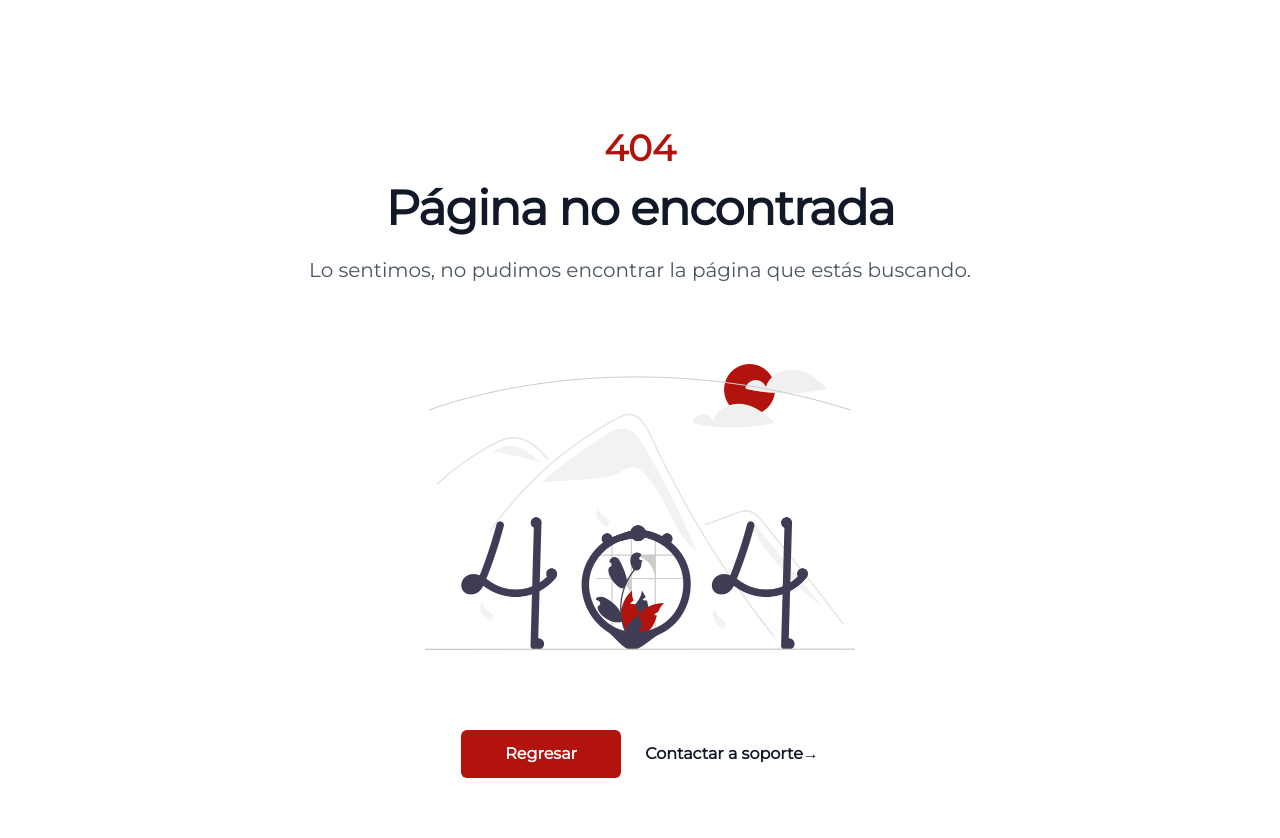
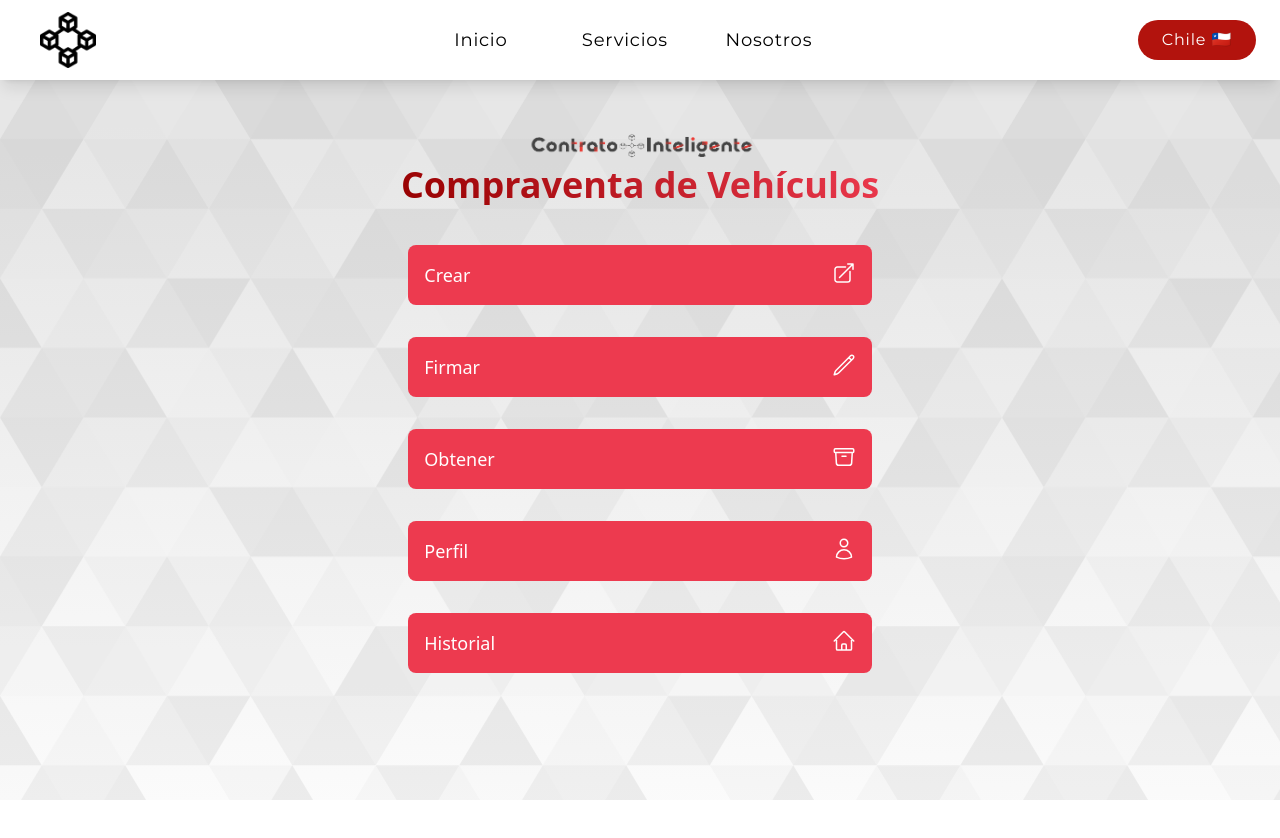
Before and after one commit to DonPatoMalo/Contrato-Inteligente, a React (Vite) app: page /contrato in a window 1280 px wide. Before the commit this address had no page. Shown: the top 838 px of the page. After the commit the page ends 800 px from the top, so only its background shows below. Built offline with nearby package versions, Linux system fonts and the light colour scheme.

Commit message:
[ADD] Contrato Page and logic from SignIn

```diff
--- /dev/null
+++ b/src/Components/Contratos/index.jsx
@@ -0,0 +1,67 @@
+import React from "react";
+import LogoContrato from "../../assets/img/logoContrato.png";
+
+
+function Componentes() {
+      const atributos = {
+            crea: "Crear",
+            firmar: "Firmar",
+            obtener: "Obtener",
+            perfil: "Perfil",
+            historial: "Historial",
+      }
+
+      const iconos = {
+            crea: <svg xmlns="http://www.w3.org/2000/svg" fill="none" viewBox="0 0 24 24" strokeWidth={1.5} stroke="currentColor" className="w-6 h-6">
+                  <path strokeLinecap="round" strokeLinejoin="round" d="M13.5 6H5.25A2.25 2.25 0 003 8.25v10.5A2.25 2.25 0 005.25 21h10.5A2.25 2.25 0 0018 18.75V10.5m-10.5 6L21 3m0 0h-5.25M21 3v5.25" />
+                  </svg>,
+            firmar:<svg xmlns="http://www.w3.org/2000/svg" fill="none" viewBox="0 0 24 24" stroke-width="1.5" stroke="currentColor" class="w-6 h-6">
+                  <path stroke-linecap="round" stroke-linejoin="round" d="M16.862 4.487l1.687-1.688a1.875 1.875 0 112.652 2.652L6.832 19.82a4.5 4.5 0 01-1.897 1.13l-2.685.8.8-2.685a4.5 4.5 0 011.13-1.897L16.863 4.487zm0 0L19.5 7.125" />
+                  </svg>,
+            obtener: <svg xmlns="http://www.w3.org/2000/svg" fill="none" viewBox="0 0 24 24" stroke-width="1.5" stroke="currentColor" class="w-6 h-6">
+                  <path stroke-linecap="round" stroke-linejoin="round" d="M20.25 7.5l-.625 10.632a2.25 2.25 0 01-2.247 2.118H6.622a2.25 2.25 0 01-2.247-2.118L3.75 7.5M10 11.25h4M3.375 7.5h17.25c.621 0 1.125-.504 1.125-1.125v-1.5c0-.621-.504-1.125-1.125-1.125H3.375c-.621 0-1.125.504-1.125 1.125v1.5c0 .621.504 1.125 1.125 1.125z" />
+                  </svg>,
+            perfil: <svg xmlns="http://www.w3.org/2000/svg" fill="none" viewBox="0 0 24 24" stroke-width="1.5" stroke="currentColor" class="w-6 h-6">
+                  <path stroke-linecap="round" stroke-linejoin="round" d="M15.75 6a3.75 3.75 0 11-7.5 0 3.75 3.75 0 017.5 0zM4.501 20.118a7.5 7.5 0 0114.998 0A17.933 17.933 0 0112 21.75c-2.676 0-5.216-.584-7.499-1.632z" />
+                  </svg>,
+            historial: <svg xmlns="http://www.w3.org/2000/svg" fill="none" viewBox="0 0 24 24" stroke-width="1.5" stroke="currentColor" class="w-6 h-6">
+                  <path stroke-linecap="round" stroke-linejoin="round" d="M2.25 12l8.954-8.955c.44-.439 1.152-.439 1.591 0L21.75 12M4.5 9.75v10.125c0 .621.504 1.125 1.125 1.125H9.75v-4.875c0-.621.504-1.125 1.125-1.125h2.25c.621 0 1.125.504 1.125 1.125V21h4.125c.621 0 1.125-.504 1.125-1.125V9.75M8.25 21h8.25" />
+                  </svg>,
+      }
+
+      return (
+            <main className="flex justify-center items-center w-full h-screen">
+                  <section className="m-5 p-5">
+                        <div className="flex justify-center items-center">
+                              <img src={LogoContrato} alt="Logo de contrato" className="w-1/3" />
+                        </div>
+                        <div className="flex justify-center items-center">
+                              <h1 className="font-bold text-gradient text-4xl">
+                                    Compraventa de Vehículos
+                              </h1>
+                        </div>
+                        <ul className="flex justify-center items-center gap-8 flex-wrap mt-10 ">
+                              {Object.keys(atributos).map((clave) => (
+                                    <li
+                                          className="flex justify-between w-2/3 p-4 bg-[#ED3A4F] cursor-pointer
+                                                      text-[#FFFEFE] text-lg rounded-lg hover:bg-red-300
+                                                      hover:transition"
+                                          key={clave}
+                                    >
+                                          <div>
+                                                {atributos[clave]}
+                                          </div>
+
+                                          <div>
+                                                {iconos[clave]}
+                                          </div>
+
+                                    </li>
+                              ))}
+                        </ul>
+                  </section>
+            </main>
+      );
+}
+
+export default Componentes;
--- a/src/Components/SignIn/index.jsx
+++ b/src/Components/SignIn/index.jsx
@@ -1,8 +1,41 @@
-import React from "react"
+import React, { useState } from "react"
 import ContratoImagen from "../../assets/img/logoContrato.png"
 import Ilustracion from "../../assets/img/signIn.png"
+import Contrato from "../../Pages/Contrato"
 
 function SignIn() {
+    const [rut, setRut] = useState("")
+    const [claveUnica, setClaveUnica] = useState("")
+
+    const enviarAutenticacion = async () => {
+        try {
+            const response = await fetch("https://contratoback-desarrollo.up.railway.app/api/auth/login", {
+                method: "POST",
+                headers: {
+                    "Content-Type": "application/json",
+                },
+                body: JSON.stringify({
+                    username: rut,
+                    password: claveUnica,
+                }),
+            });
+
+            if (response.ok) {
+                <Contrato/>
+                const data = await response.json();
+                manejarRespuesta(data);
+            } else {
+                console.error("Error al autenticar");
+            }
+        } catch (error) {
+            console.error("Error de red:", error);
+        }
+    }
+
+    const manejarRespuesta = (data) => {
+        console.log(data)
+    }
+
     return (
         <main className="max-w-screen-xl font-Montserrat mx-auto p-5 min-h-screen tracking-wider flex justify-center items-center">
             <section className="max-w-1/2 flex flex-col justify-center items-center relative bg-white rounded-3xl shadow-2xl mt-20">
@@ -18,7 +51,7 @@ function SignIn() {
                     </div>
 
                     <div className="mt-16 sm:mx-auto sm:w-full sm:max-w-sm">
-                        <form className="space-y-6" action="#" method="POST">
+                        <form className="space-y-6" onSubmit={enviarAutenticacion}>
                             <div>
                                 <label htmlFor="text" className="block text-xl font-medium leading-6 text-gray-900">
                                     Número de identificación (RUT)
@@ -30,6 +63,8 @@ function SignIn() {
                                         type="text"
                                         autoComplete="text"
                                         required
+                                        value={rut}
+                                        onChange={(e) => setRut(e.target.value)}
                                         className="block w-full rounded-md border-0 p-2 text-gray-900 shadow-sm ring-1 ring-inset ring-gray-300 placeholder:text-gray-400 focus:border-red-500 sm:text-sm sm:leading-6"
                                     />
                                 </div>
@@ -53,6 +88,8 @@ function SignIn() {
                                         type="password"
                                         autoComplete="current-password"
                                         required
+                                        value={claveUnica}
+                                        onChange={(e) => setClaveUnica(e.target.value)}
                                         className="block w-full rounded-md border-0 p-2 text-gray-900 shadow-sm ring-1 ring-inset ring-gray-300 placeholder:text-gray-400 focus:border-red-500 sm:text-sm sm:leading-6"
                                     />
                                 </div>
--- a/src/Pages/App/index.css
+++ b/src/Pages/App/index.css
@@ -12,3 +12,10 @@
 .custom-shadow {
       filter: drop-shadow(0 0 20px #313131);
 }
+
+.text-gradient {
+      background: linear-gradient(45deg, #960000, #ED3A4F);
+      -webkit-background-clip: text;
+      background-clip: text;
+      color: transparent;
+}
--- a/src/Pages/App/index.jsx
+++ b/src/Pages/App/index.jsx
@@ -1,12 +1,14 @@
 import { useRoutes, BrowserRouter } from 'react-router-dom'
 import Home from '../Home'
 import Login from '../Login'
+import Contrato from '../Contrato'
 import NotFound from '../NotFound'
 import './index.css'
 
 const AppRutas = () => useRoutes([
     { path: '/', element: <Home /> },
     { path: '/login', element: <Login /> },
+    { path: '/contrato', element: <Contrato /> },
     { path: '*', element: <NotFound /> },
 ])
 
--- /dev/null
+++ b/src/Pages/Contrato/index.jsx
@@ -0,0 +1,13 @@
+import Navbar from "../../Components/Navbar"
+import Contratos from "../../Components/Contratos"
+
+function Contrato() {
+    return (
+        <>
+            <Navbar inicio={"Inicio"} servicios={"Servicios"} nosotros={"Nosotros"} button={"Chile 🇨🇱"}/>
+            <Contratos/>
+        </>
+    )
+}
+
+export default Contrato
```
